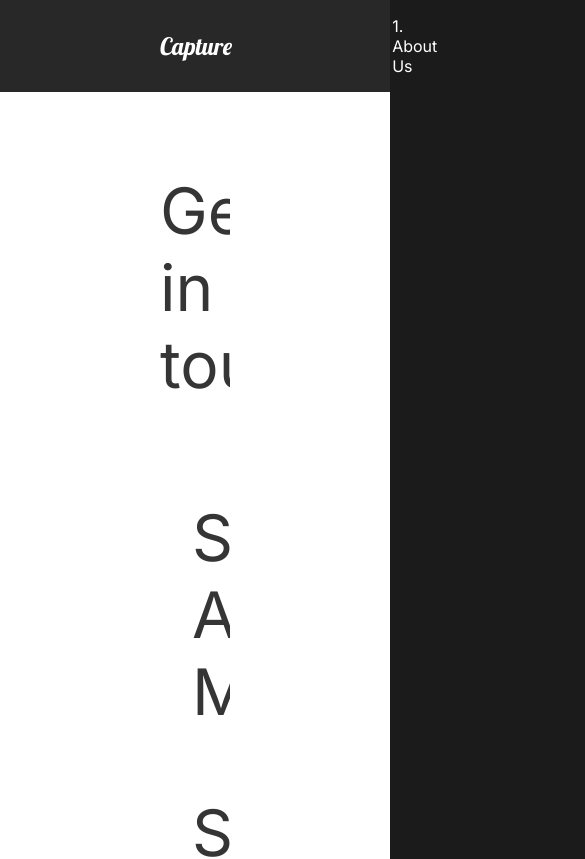
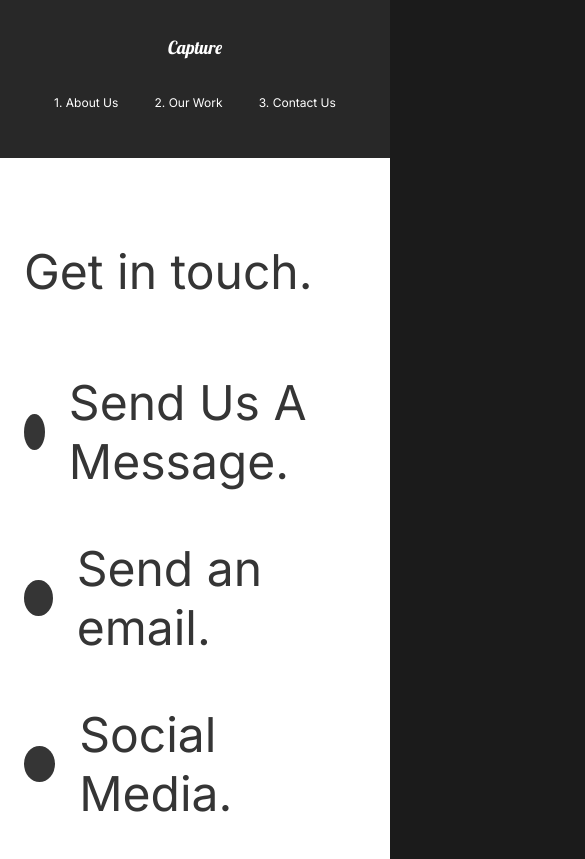
Before and after one commit to dev-Danialw/capture-portfolio, a React (Create React App) app: page /contact in a window 390 px wide. Shown: the top 859 px of the page, 585 px wide, since content can reach past the window. Built offline with nearby package versions, Linux system fonts and the light colour scheme.

Commit message:
21. mobile responsive

```diff
--- a/src/components/GlobalStyle.js
+++ b/src/components/GlobalStyle.js
@@ -10,6 +10,13 @@
      font-family: 'Inter', sans-serif;
      overflow-x: hidden;
  }
+
+html{
+    @media (max-width: 1700px){
+        font-size: 75%;
+    }
+}
+
  button{
      font-weight: bold;
      font-size: 1.1.rem;
--- a/src/components/Nav.js
+++ b/src/components/Nav.js
@@ -53,6 +53,22 @@
     font-size: 1.5rem;
     font-weight: lighter;
   }
+  @media (max-width: 1300px) {
+    flex-direction: column;
+    padding: 2rem 1rem;
+    #logo {
+      display: inline-block;
+      margin: 1rem;
+    }
+    ul {
+      padding: 2rem;
+      justify-content: space-around;
+      width: 100%;
+    }
+    li {
+      padding: 0;
+    }
+  }
 `;
 
 export default Nav;
--- a/src/components/ServicesSection.js
+++ b/src/components/ServicesSection.js
@@ -75,6 +75,9 @@
 const Cards = styled.div`
   display: flex;
   flex-wrap: wrap;
+  @media (max-width: 1300px) {
+    justify-content: center;
+  }
 `;
 const Card = styled.div`
   flex-basis: 20rem;
--- a/src/components/useScroll.js
+++ b/src/components/useScroll.js
@@ -3,7 +3,7 @@
 
 export const useScroll = () => {
   const controls = useAnimation();
-  const [element, view] = useInView({ threshold: 0.5 });
+  const [element, view] = useInView({ threshold: 0.3 });
   if (view) {
     controls.start("show");
   } else {
--- a/src/pages/ContactUs.js
+++ b/src/pages/ContactUs.js
@@ -46,10 +46,17 @@
   padding: 5rem 10rem;
   color: #353535;
   min-height: 90vh;
+  @media (max-width: 1500px) {
+    padding: 2rem;
+    font-size: 1rem;
+  }
 `;
 const Title = styled.div`
   margin-bottom: 4rem;
   color: balck;
+  @media (max-width: 1500px) {
+    margin-top: 5rem;
+  }
 `;
 const Hide = styled.div`
   overflow: hidden;
--- a/src/pages/MovieDetails.js
+++ b/src/pages/MovieDetails.js
@@ -75,6 +75,10 @@
   margin: 5rem 10rem;
   align-items: center;
   justify-content: space-around;
+  @media (max-width: 1500px) {
+    display: block;
+    margin: 2rem 2rem;
+  }
 `;
 
 const AwardStyle = styled.div`
@@ -100,6 +104,9 @@
     height: 100vh;
     object-fit: cover;
   }
+  @media (max-width: 1300px) {
+    padding: 2rem 2rem;
+  }
 `;
 
 // award component
--- a/src/pages/OurWork.js
+++ b/src/pages/OurWork.js
@@ -68,6 +68,9 @@
   min-height: 100vh;
   overflow: hidden;
   padding: 5rem 10rem;
+  @media (max-width: 1300px) {
+    padding: 2rem 2rem;
+  }
   h2 {
     padding: 1rem 0rem;
   }
--- a/src/styles.js
+++ b/src/styles.js
@@ -8,6 +8,11 @@
   justify-content: space-between;
   padding: 5rem 10rem;
   color: white;
+  @media (max-width: 1300px) {
+    display: block;
+    padding: 2rem 2rem;
+    text-align: center;
+  }
 `;
 
 export const Description = styled.div`
@@ -16,6 +21,12 @@
   z-index: 2;
   h2 {
     font-weight: lighter;
+  }
+  @media (max-width: 1300px) {
+    padding: 0;
+    button {
+      margin: 2rem 0rem 5rem 0rem;
+    }
   }
 `;
 
```
